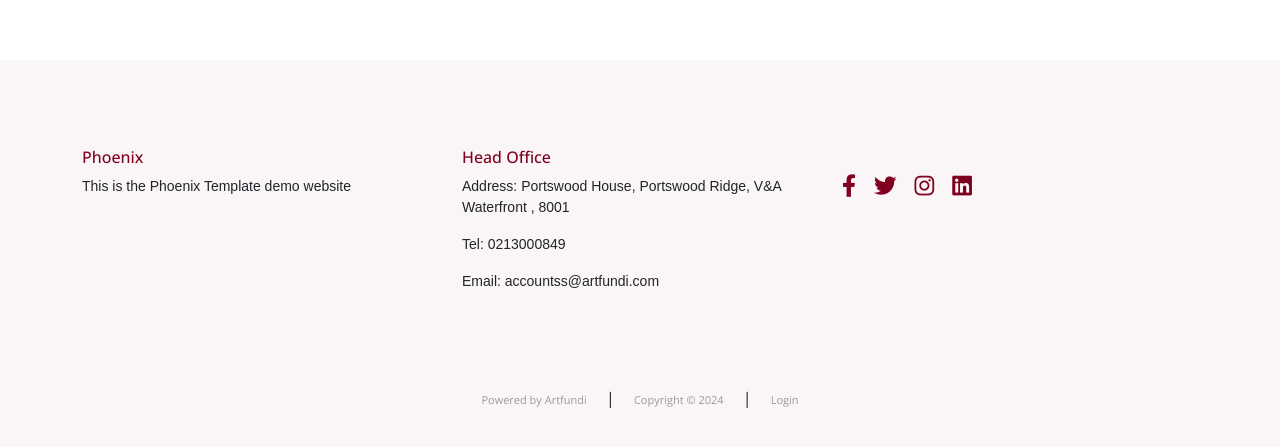
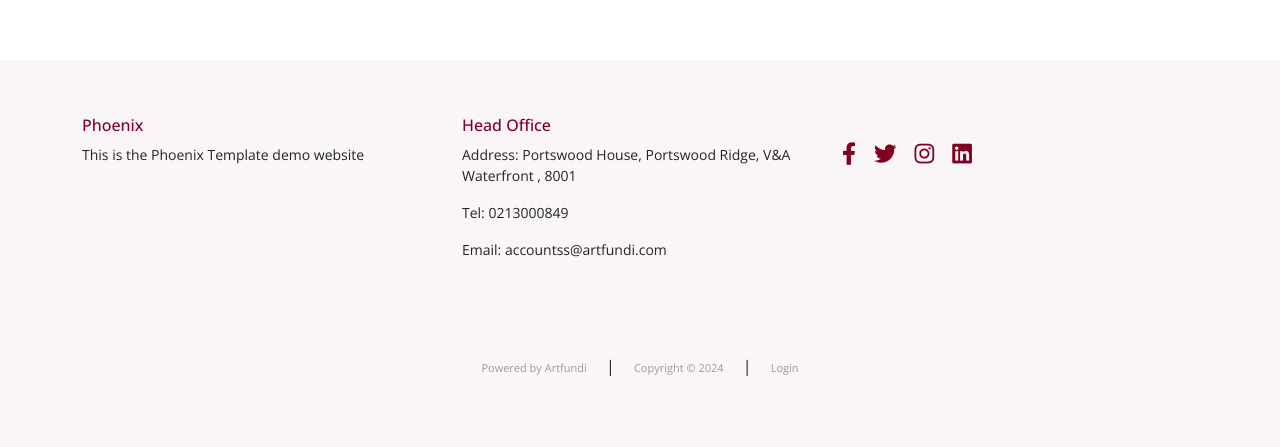
Before and after one commit to marshjaja/Phoenix-Template-Artfundi, a website: page index.html in a window 1280 px wide. Shown: the part 299-746 px from the top of the page. Drawn offline with nearby package versions, Linux system fonts and the light colour scheme.

Commit message:
add: Updated styles for footer

```diff
--- a/scss/footer.scss
+++ b/scss/footer.scss
@@ -3,7 +3,7 @@
 }
 
 .footer .footer-background {
-	padding: 4rem 0;
+	padding: 2rem 0;
 }
 
 .footer .footer-headers {
@@ -12,7 +12,6 @@
 }
 
 .footer .footer-text {
-	font-family: "Poppins", sans-serif;
 	font-weight: 200;
 	font-style: normal;
 	font-size: 14px;
```
Also changed, not shown: style.css.
